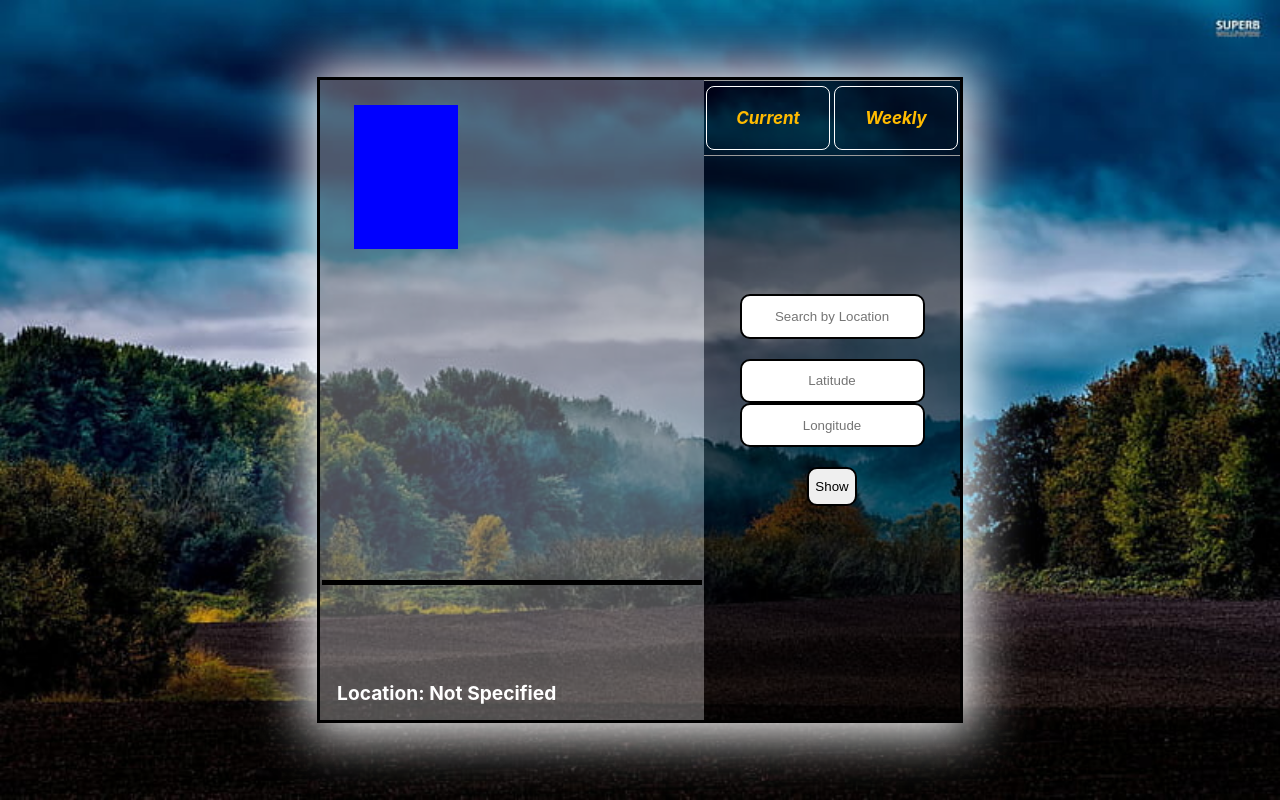
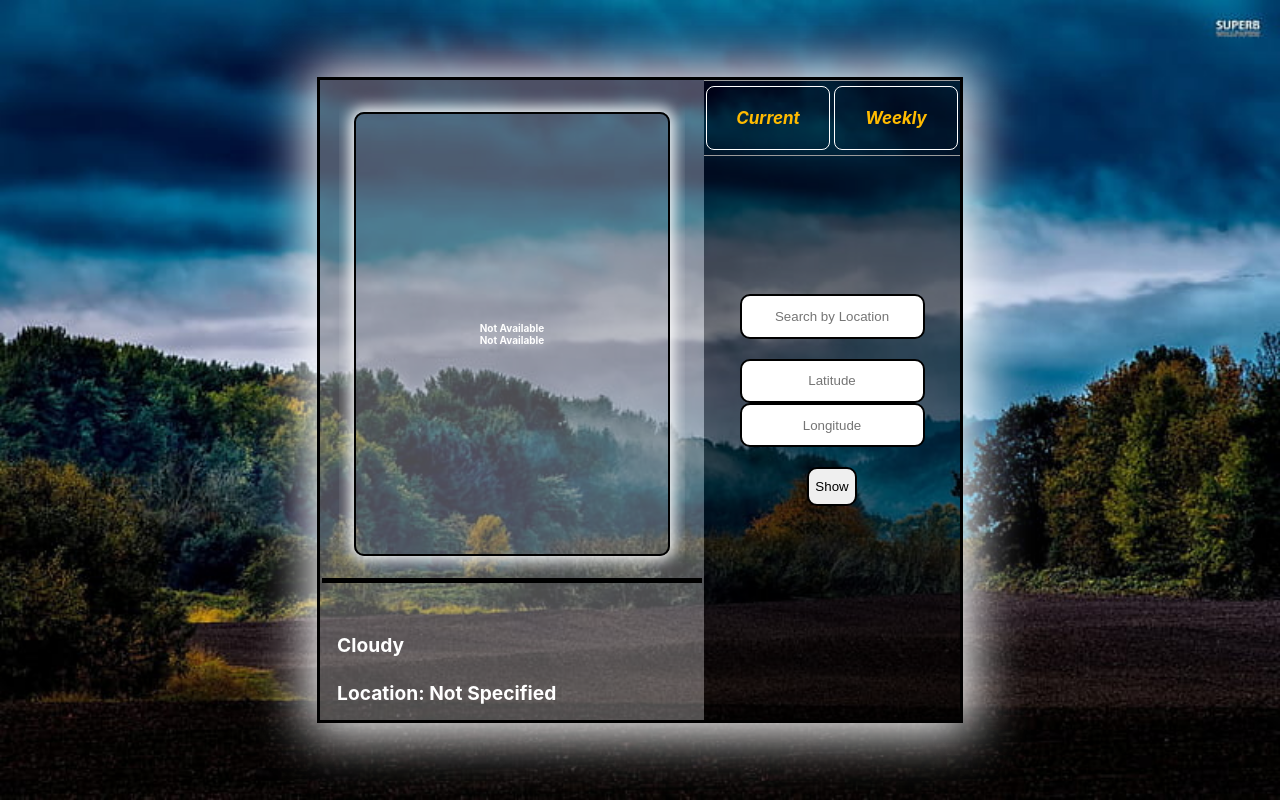
Before and after one commit to viraj812/react-weather-app, a React (Create React App) app: page / in a window 1280 px wide. Built offline with nearby package versions, Linux system fonts and the light colour scheme.

Commit message:
button funtion added

```diff
--- a/src/App.css
+++ b/src/App.css
@@ -176,7 +176,7 @@ input:hover {
 }
 
 .current-result-div {
-  display: none;
+  /* display: none; */
   position: relative;
   /* display: flex; */
 
@@ -201,7 +201,7 @@ input:hover {
 .weekly-result-div {
   /* display: none; */
   position: relative;
-  display: flex;
+  /* display: flex; */
 
   /* visibility: hidden; */
 
@@ -233,6 +233,26 @@ input:hover {
   color: chartreuse;
 }
 
+#current-stats-div {
+  position: relative;
+  display: flex;
+
+  flex-wrap: wrap;
+
+  align-items: center;
+  justify-content: center;
+  /* visibility: hidden; */
+  width: 90%;
+  height: 80%;
+
+  max-width: 100%;
+  max-height: 90%;
+
+  /* padding-left: 20px;*/
+  padding-top: 10px;
+  overflow: hidden;
+}
+
 #stats-div {
   position: relative;
   display: grid;
@@ -240,6 +260,9 @@ input:hover {
   flex-wrap: wrap;
   grid-template-columns: 33.33% 33.33% 33.33%;
   grid-template-rows: 33.33% 33.33% 33.33%;
+
+  align-items: center;
+  justify-items: center;
   /* visibility: hidden; */
   width: 90%;
   height: 80%;
@@ -247,8 +270,8 @@ input:hover {
   max-width: 100%;
   max-height: 90%;
 
-  padding-left: 20px;
-  padding-top: 20px;
+  /* padding-left: 20px;*/
+  padding-top: 10px;
 }
 
 #info-div {
@@ -265,10 +288,54 @@ input:hover {
   border-top: 5px solid rgb(0, 0, 0);
 }
 
-.weather-item {
+.current-weather-item{
+  display: flex;
+
+  flex-direction: column;
   height: 90%;
   width: 90%;
 
+  align-items: center;
+  justify-content: center;
+
   margin: 5px;
-  background-color: blue;
+  background-color: transparent;
+  border: 2px solid black;
+  border-radius: 10px;
+  font-size: 10px;
+
+  box-shadow: 0px 0px 15px 4px white;
 }
+
+.weather-item {
+  display: flex;
+
+  flex-direction: column;
+  height: 90%;
+  width: 90%;
+
+  align-items: center;
+  justify-content: center;
+
+  margin: 5px;
+  background-color: transparent;
+  border: 2px solid black;
+  border-radius: 10px;
+  font-size: 10px;
+
+  box-shadow: 0px 0px 15px 4px white;
+}
+
+.weather-item:hover{
+  transform: scale(1.5);
+  background-color: black;
+  cursor: pointer;
+}
+
+.date-div{
+  font-size: 12px;
+}
+
+.weather-div {
+  font-size: 10px;
+}
--- a/src/App.js
+++ b/src/App.js
@@ -8,6 +8,8 @@ function App() {
   const [longitude, setLongitude] = useState(0);
   const [location, setLocation] = useState('Not Specified');
   const [weather, setWeather] = useState([{ temp: 'Not Available', humidity: 'Not Available' }]);
+  const [api, setApi] = useState(`https://api.weatherapi.com/v1/current.json?key=7e59edf657214bdbb1c50318242104&q=${location}&aqi=no`);
+  const [display, setDisplay] = useState(['flex', 'none']);
 
   const handleLocation = (e) => {
     e.preventDefault();
@@ -32,7 +34,7 @@ function App() {
     const lat = latitude;
     const lon = longitude;
 
-    const result = axios.get(`https://api.weatherapi.com/v1/forecast.json?key=7e59edf657214bdbb1c50318242104&q=${location}&days=7&aqi=no&alerts=no`);
+    const result = axios.get(api);
 
     console.log(lat, lon)
 
@@ -52,29 +54,36 @@ function App() {
           var max_temp = e.day.maxtemp_c;
           var avg_temp = e.day.avgtemp_c;
           var min_temp = e.day.mintemp_c;
+          var humidity = e.day.avghumidity;
 
-          weather_data.push({date: date, max_temp: max_temp, min_temp: min_temp, avg_temp:avg_temp})
+          weather_data.push({date: date, max_temp: max_temp, min_temp: min_temp, avg_temp: avg_temp, humidity: humidity})
         })
-        setWeather(weather_data)
+        setWeather(weather_data);
         console.log("ELSE")
       }
     }
     );
 
   }
+
+  const buttonCallback = (display, api) => {
+      setDisplay(display);
+      setApi(api);
+      setWeather([{ temp: 'Not Available', humidity: 'Not Available' }]);
+  }
   return (
     <div className="App">
 
       <div className='main-div'>
 
-        {/* <div className="current-result-div" id="current-result">
+        <div className="current-result-div" id="current-result" style={{display: display[0]}}>
           <div className='result-bg'></div>
-          <div id='stats-div'>
+          <div id='current-stats-div'>
             {
               weather.map(e => {
                 console.log(e.temp, e.humidity)
                 return (
-                  <div className='weather-item'>
+                  <div className='current-weather-item'>
                     {e.temp} <br />
                     {e.humidity}
                   </div>
@@ -86,9 +95,9 @@ function App() {
 
             </div></div>
           <div id='info-div'>Cloudy <br /><br /> Location: {location}</div>
-        </div> */}
+        </div>
 
-        <div className="weekly-result-div" id="weekly-result">
+        <div className="weekly-result-div" id="weekly-result" style={{display: display[1]}}>
           <div className='result-bg'></div>
           <div id='stats-div'>
             {
@@ -96,8 +105,8 @@ function App() {
                 console.log(e.temp, e.humidity)
                 return (
                   <div className='weather-item'>
-                    {e.date} <br />
-                    {e.avg_temp}
+                    <div className='date-div'>{e.date}</div> <br/>
+                    <div className='weather-div'>Avg Temp: {e.avg_temp}°C <br/> Max Temp: {e.max_temp}°C <br/> Min Temp: {e.min_temp}°C <br/> Humidity: {e.humidity}</div>
                   </div>
                 );
               })
@@ -111,7 +120,7 @@ function App() {
 
         <div className='input-div'>
           <div className='input-bg'></div>
-          <NavComponent />
+          <NavComponent callback={buttonCallback}/>
           <input type="text" className='input-group' placeholder="Search by Location" onChange={(e) => handleLocation(e)} /> <br />
           <input type="text" className='input-group' placeholder="Latitude" onChange={(e) => handleLatitude(e)} />
           <input type="text" className='input-group' placeholder="Longitude" onChange={(e) => handleLongitude(e)} /> <br />
--- a/src/components/navigationBar.js
+++ b/src/components/navigationBar.js
@@ -8,13 +8,11 @@ const NavComponent = (props) => {
     return (
 
         <nav>
-
-
             <div className="navButtons">
 
-                <div className='nav-item' onClick={() => handleClick('scroll2')}>Current</div>
+                <div className='nav-item' onClick={() => props.callback(['flex', 'none'], 'https://api.weatherapi.com/v1/current.json?key=7e59edf657214bdbb1c50318242104&q=${location}&aqi=no')}>Current</div>
 
-                <div className='nav-item' onClick={() => handleClick('scroll3')}>Weekly</div>
+                <div className='nav-item' onClick={() => props.callback(['none', 'flex'], 'https://api.weatherapi.com/v1/forecast.json?key=7e59edf657214bdbb1c50318242104&q=${location}&days=7&aqi=no&alerts=no')}>Weekly</div>
 
             </div>
         </nav>
```
